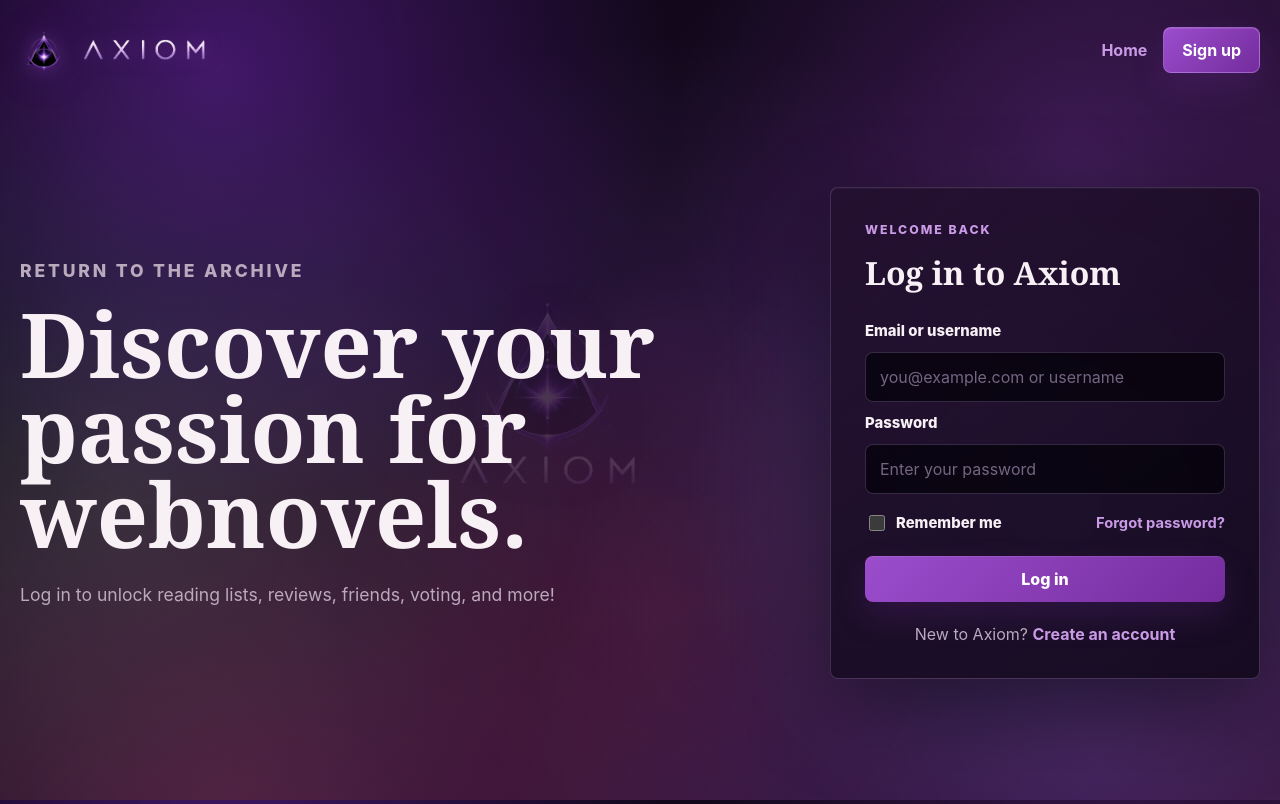
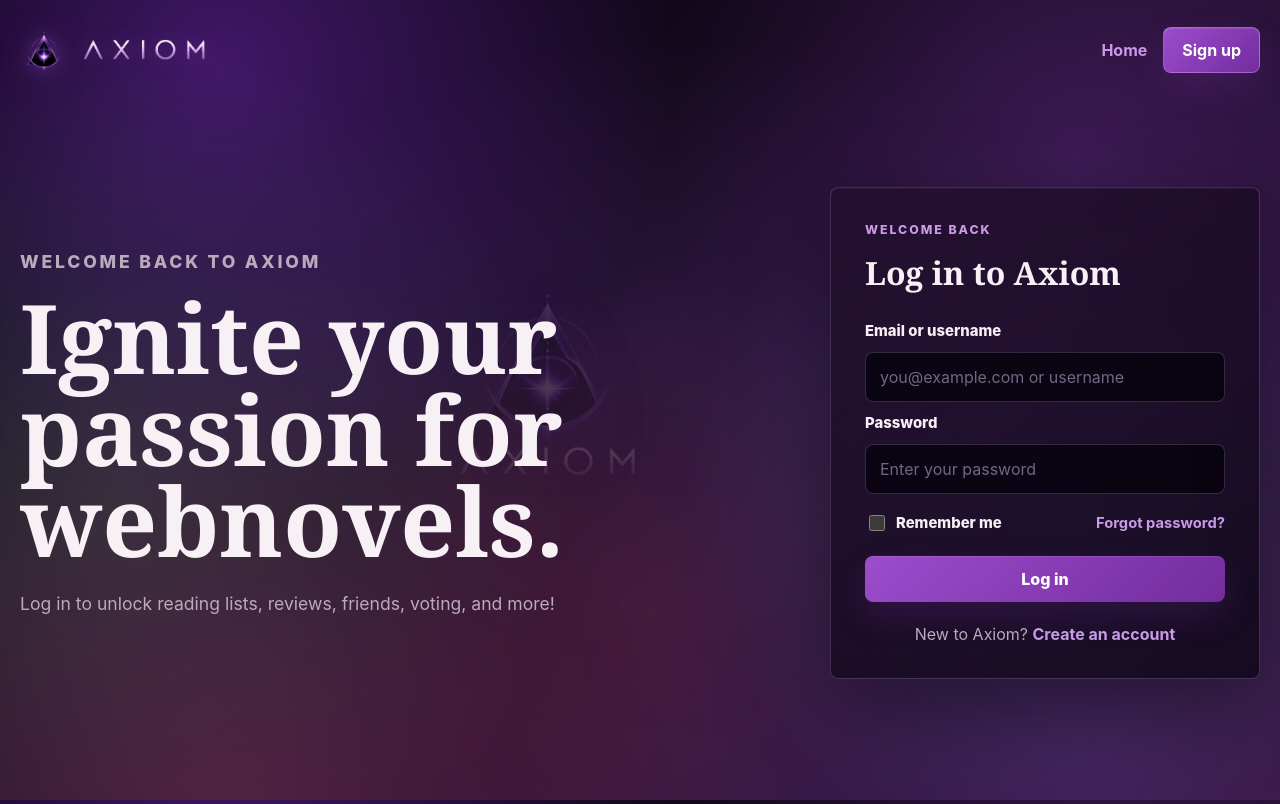
Before and after one commit to AxiomNovels/Axiom, a website: page frontend/public/login.html in a window 1280 px wide. Drawn offline with Linux system fonts and the light colour scheme.

Commit message:
update loading screen message

```diff
--- a/frontend/public/login.html
+++ b/frontend/public/login.html
@@ -21,8 +21,8 @@
     <main class="auth-shell">
       <section class="auth-intro" aria-labelledby="login-brand-title">
         <img src="/assets/axiom-logo.png" alt="" class="auth-mark">
-        <p class="eyebrow">Return to the archive</p>
-        <h1 id="login-brand-title">Discover your passion for webnovels.</h1>
+        <p class="eyebrow">Welcome back to Axiom</p>
+        <h1 id="login-brand-title">Ignite your passion for webnovels.</h1>
         <p>Log in to unlock reading lists, reviews, friends, voting, and more!</p>
       </section>
 
--- a/frontend/public/script.js
+++ b/frontend/public/script.js
@@ -17,7 +17,7 @@
       <div class="backend-wake-dialog">
         <span class="backend-wake-mark" aria-hidden="true">A</span>
         <h1>Waking up Axiom</h1>
-        <p>Starting up Axiom's servers. This may take around a minute to load. Thank you for your patience.</p>
+        <p>Starting up our servers. This may take around a minute to load. Thank you for your patience.</p>
         <div class="backend-wake-progress" aria-hidden="true"><span></span></div>
       </div>
     </section>
--- a/frontend/public/styles.css
+++ b/frontend/public/styles.css
@@ -682,6 +682,10 @@
   padding-top: 18px;
 }
 
+#login-brand-title {
+  font-size: clamp(3.25rem, 7.5vw, 6.4rem);
+}
+
 .auth-intro > :not(.auth-mark) {
   position: relative;
   z-index: 1;
```
